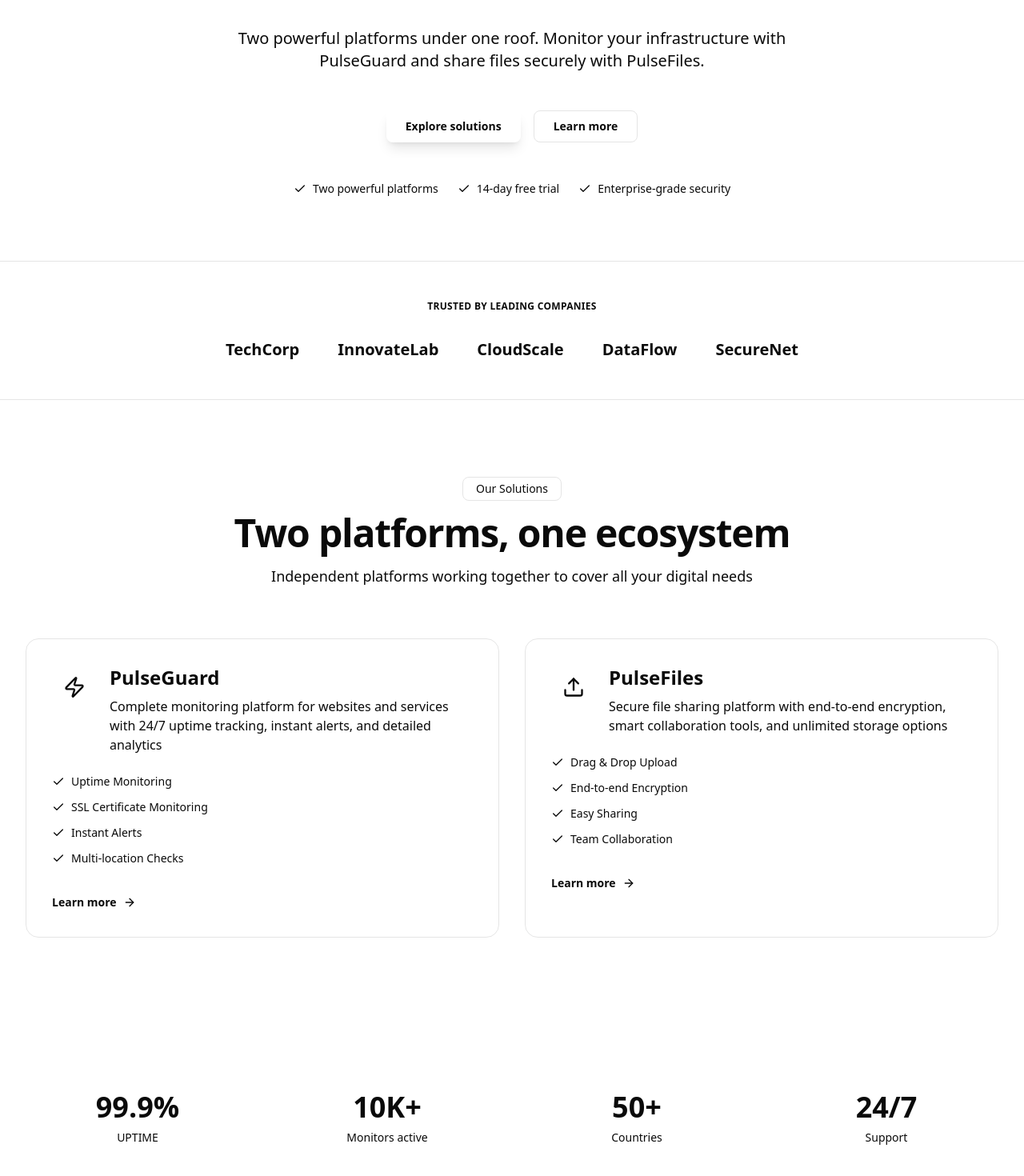
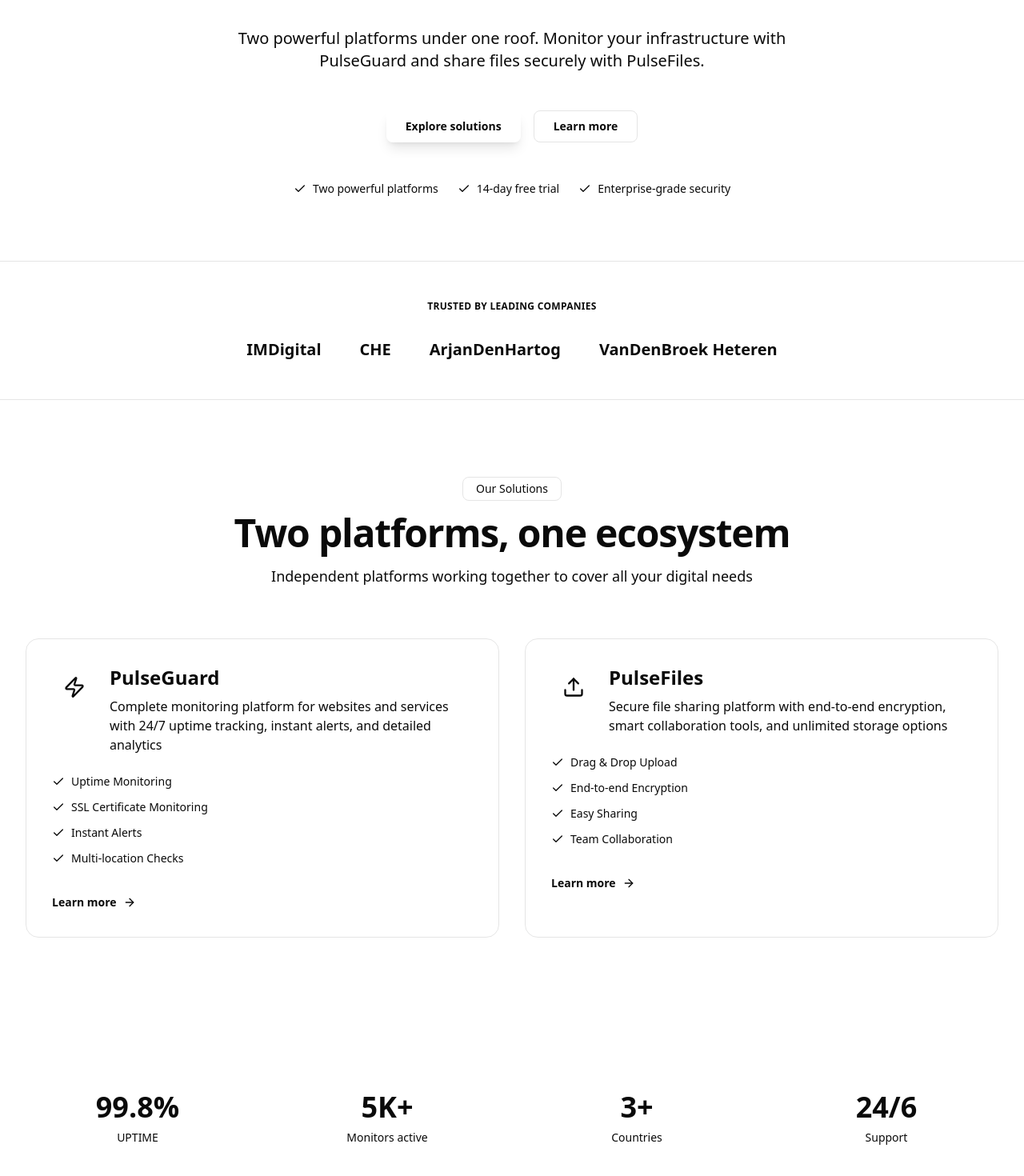
Before and after one commit to iPulseHQ/PulseGuardWebsite, a Next.js app: page / in a window 1280 px wide. Shown: the part 340-1810 px from the top of the page at 80% size. Built offline with nearby package versions, Linux system fonts and the light colour scheme.

Commit message:
fix(home): update trusted companies and adjust stats values for accuracy

```diff
--- a/app/page.tsx
+++ b/app/page.tsx
@@ -69,7 +69,7 @@ export default function Home() {
     },
   ];
 
-  const trustedCompanies = ["TechCorp", "InnovateLab", "CloudScale", "DataFlow", "SecureNet"];
+  const trustedCompanies = ["IMDigital", "CHE", "ArjanDenHartog", "VanDenBroek Heteren"];
 
   return (
     <div className="min-h-screen">
@@ -215,10 +215,10 @@ export default function Home() {
         <div className="max-w-7xl mx-auto">
           <div className="grid grid-cols-2 md:grid-cols-4 gap-8">
             {[
-              { number: "99.9%", label: t("uptime") },
-              { number: "10K+", label: t("monitorsActive") },
-              { number: "50+", label: t("countries") },
-              { number: "24/7", label: t("support") },
+              { number: "99.8%", label: t("uptime") },
+              { number: "5K+", label: t("monitorsActive") },
+              { number: "3+", label: t("countries") },
+              { number: "24/6", label: t("support") },
             ].map((stat, i) => (
               <motion.div
                 key={stat.label}
```
